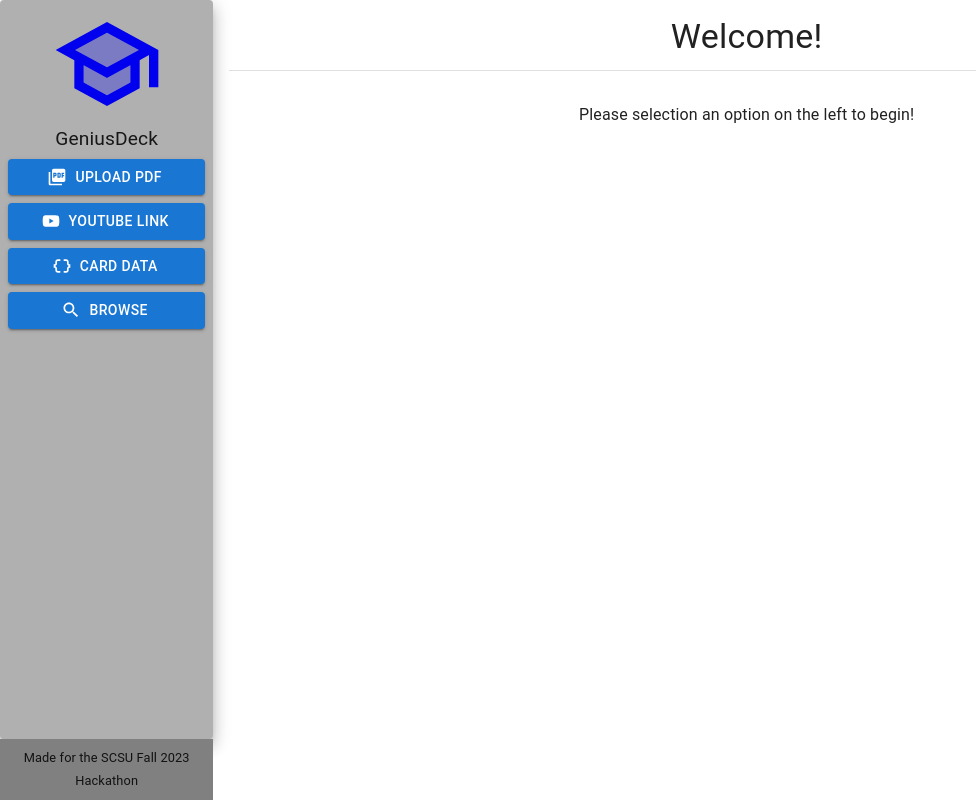
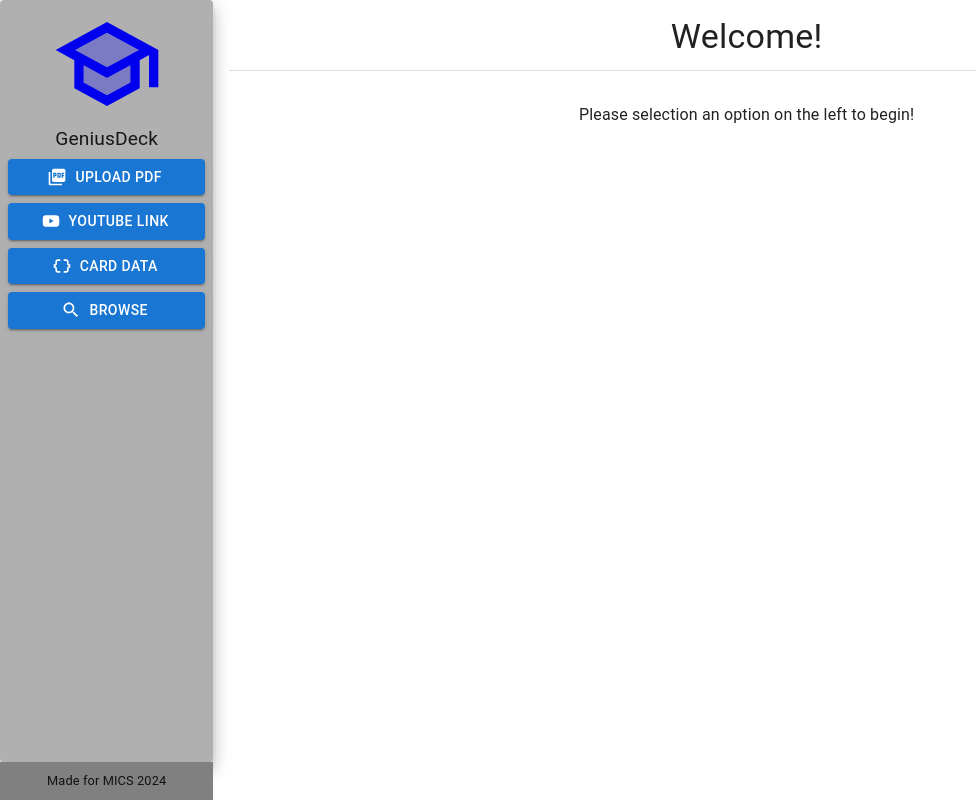
Before and after one commit to ashesh808/genius-deck, a Next.js app in the folder client/: page / in a window 1280 px wide. Shown: the whole page, without its empty margins (0-976 px from the left). Built offline with nearby package versions, Linux system fonts and the light colour scheme.

Commit message:
Change sidebar footer

```diff
--- a/client/components/SideBar.js
+++ b/client/components/SideBar.js
@@ -31,6 +31,7 @@ const sideBarData = [
 ];
 
 const websiteName = "GeniusDeck"
+const footerText = "Made for MICS 2024"
 
 /**
  * Acts as a way for users to brose the site. Intended to always be displayed on the left
@@ -64,7 +65,7 @@ export default function SideBar() {
 
       <Box style={{backgroundColor: "#808080", padding: "0.5rem"}}>
         <Typography align="center" variant="subtitle1" style={{fontSize: "0.8rem"}}>
-            Made for the SCSU Fall 2023 Hackathon
+            {footerText}
         </Typography>
       </Box>
     </Box>
```
